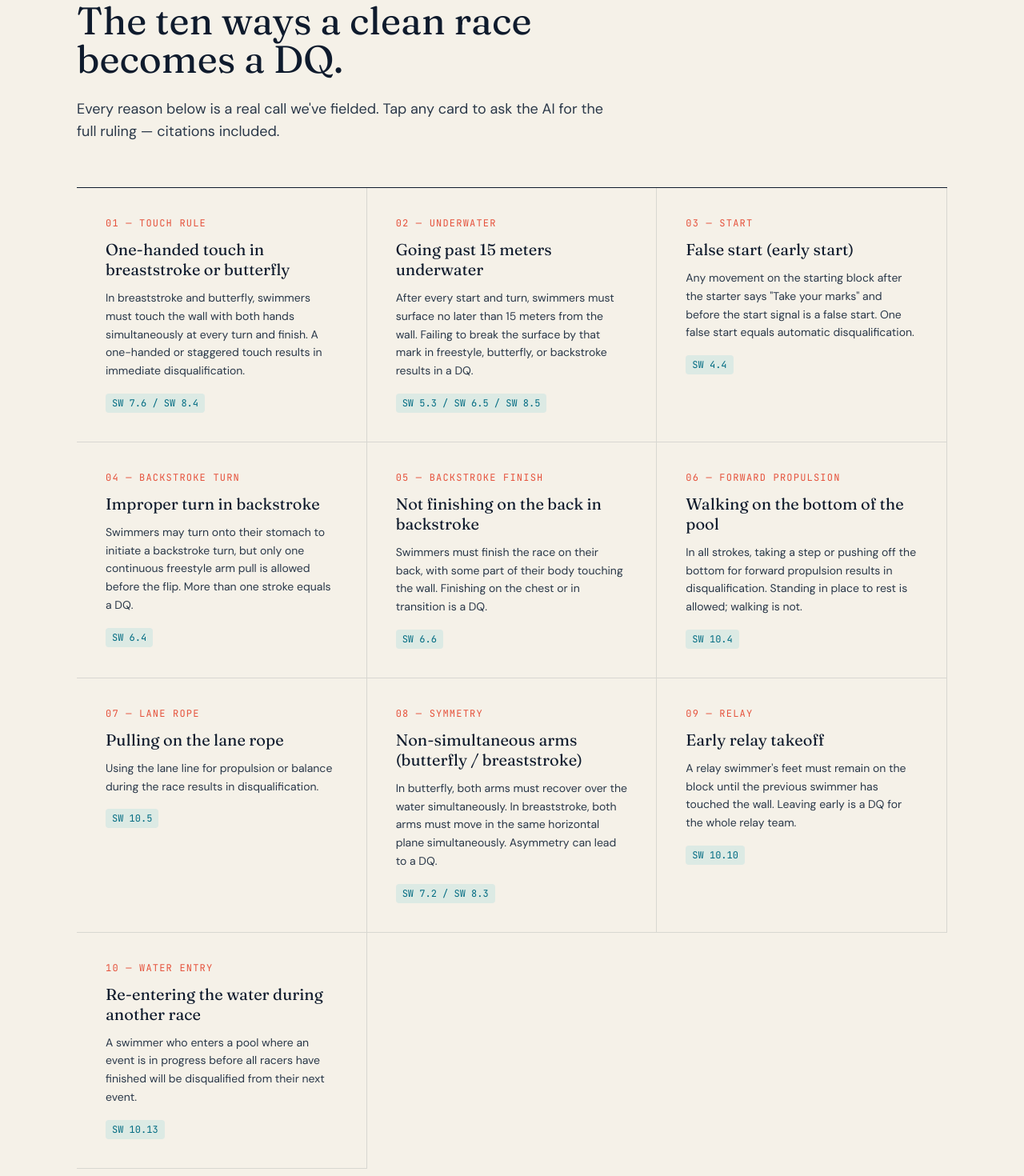
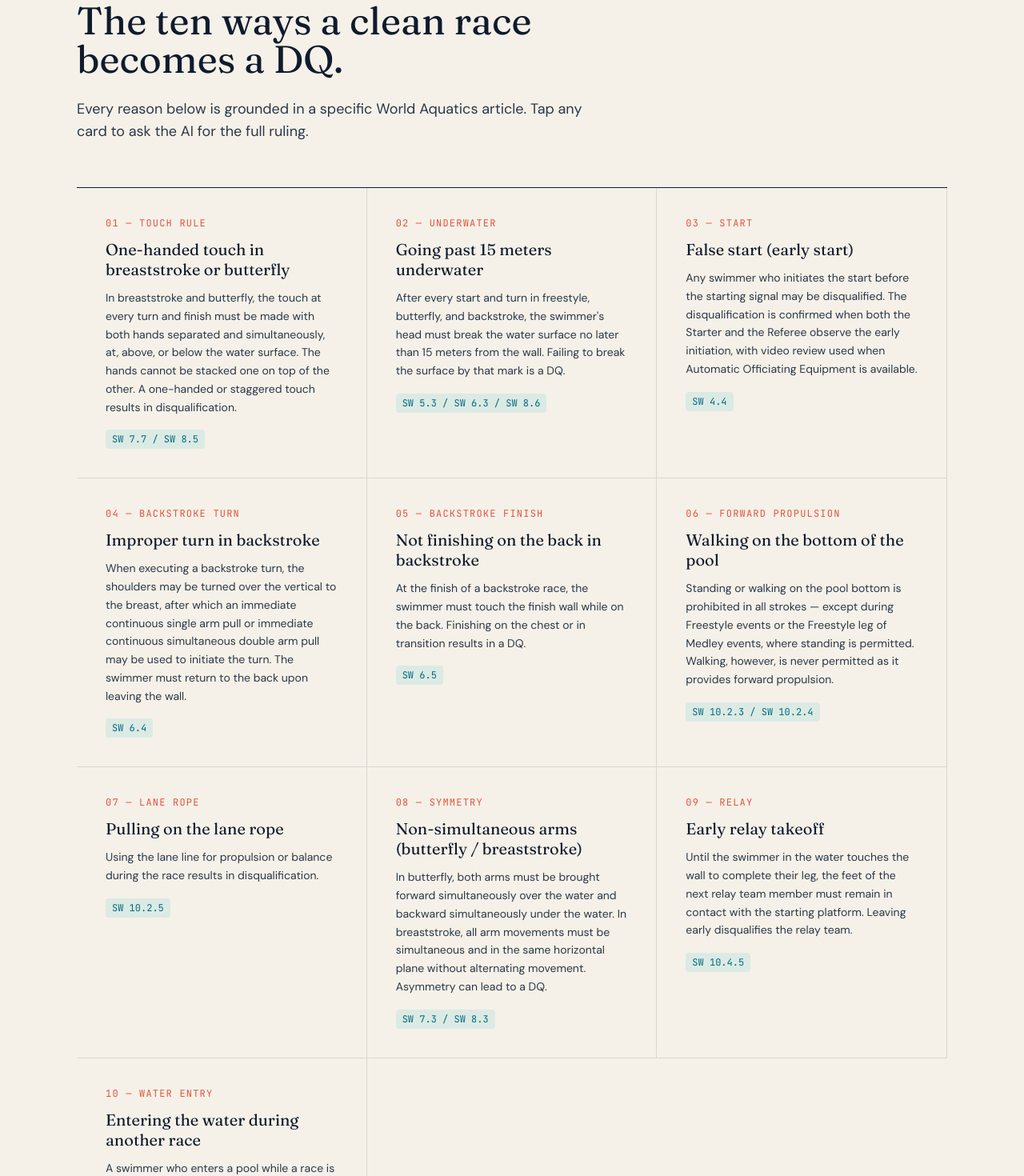
Before and after one commit to adhwaismail-stack/aquatics-app, a Next.js app: page /swimming in a window 1280 px wide. Shown: the part 1480-2950 px from the top of the page at 80% size. Built offline with nearby package versions, Linux system fonts and the light colour scheme.

Commit message:
Correct all Swimming citations against World Aquatics 2026 regulations

```diff
--- a/data/disciplines/swimming.ts
+++ b/data/disciplines/swimming.ts
@@ -1,4 +1,6 @@
 // Discipline content — single source of truth for the public Swimming page.
+// Citations verified against World Aquatics Swimming Competition Regulations
+// (in force from February 2026).
 
 export type Citation = string;
 
@@ -44,7 +46,7 @@ export const swimming: DisciplineContent = {
     "Get instant answers about Swimming rules, disqualifications, and regulations. Reviewed by World Aquatics certified Technical Officials. Try free.",
   ogImagePath: "/og-images/swimming.png",
   rulebookName: "World Aquatics Swimming Competition Regulations",
-  rulebookCycle: "2025–2028",
+  rulebookCycle: "In force from February 2026",
   heroEyebrow: "World Aquatics Swimming",
   heroSub:
     "Instant answers from the World Aquatics Swimming Competition Regulations, reviewed by certified Technical Officials.",
@@ -56,141 +58,141 @@ export const swimming: DisciplineContent = {
   ],
   sectionHeading: "The ten ways a clean race becomes a DQ.",
   sectionLead:
-    "Every reason below is a real call we've fielded. Tap any card to ask the AI for the full ruling — citations included.",
+    "Every reason below is grounded in a specific World Aquatics article. Tap any card to ask the AI for the full ruling.",
   dqReasons: [
     {
       num: "01",
       category: "TOUCH RULE",
       title: "One-handed touch in breaststroke or butterfly",
-      body: "In breaststroke and butterfly, swimmers must touch the wall with both hands simultaneously at every turn and finish. A one-handed or staggered touch results in immediate disqualification.",
-      cite: "SW 7.6 / SW 8.4",
+      body: "In breaststroke and butterfly, the touch at every turn and finish must be made with both hands separated and simultaneously, at, above, or below the water surface. The hands cannot be stacked one on top of the other. A one-handed or staggered touch results in disqualification.",
+      cite: "SW 7.7 / SW 8.5",
     },
     {
       num: "02",
       category: "UNDERWATER",
       title: "Going past 15 meters underwater",
-      body: "After every start and turn, swimmers must surface no later than 15 meters from the wall. Failing to break the surface by that mark in freestyle, butterfly, or backstroke results in a DQ.",
-      cite: "SW 5.3 / SW 6.5 / SW 8.5",
+      body: "After every start and turn in freestyle, butterfly, and backstroke, the swimmer's head must break the water surface no later than 15 meters from the wall. Failing to break the surface by that mark is a DQ.",
+      cite: "SW 5.3 / SW 6.3 / SW 8.6",
     },
     {
       num: "03",
       category: "START",
       title: "False start (early start)",
-      body: "Any movement on the starting block after the starter says \"Take your marks\" and before the start signal is a false start. One false start equals automatic disqualification.",
+      body: "Any swimmer who initiates the start before the starting signal may be disqualified. The disqualification is confirmed when both the Starter and the Referee observe the early initiation, with video review used when Automatic Officiating Equipment is available.",
       cite: "SW 4.4",
     },
     {
       num: "04",
       category: "BACKSTROKE TURN",
       title: "Improper turn in backstroke",
-      body: "Swimmers may turn onto their stomach to initiate a backstroke turn, but only one continuous freestyle arm pull is allowed before the flip. More than one stroke equals a DQ.",
+      body: "When executing a backstroke turn, the shoulders may be turned over the vertical to the breast, after which an immediate continuous single arm pull or immediate continuous simultaneous double arm pull may be used to initiate the turn. The swimmer must return to the back upon leaving the wall.",
       cite: "SW 6.4",
     },
     {
       num: "05",
       category: "BACKSTROKE FINISH",
       title: "Not finishing on the back in backstroke",
-      body: "Swimmers must finish the race on their back, with some part of their body touching the wall. Finishing on the chest or in transition is a DQ.",
-      cite: "SW 6.6",
+      body: "At the finish of a backstroke race, the swimmer must touch the finish wall while on the back. Finishing on the chest or in transition results in a DQ.",
+      cite: "SW 6.5",
     },
     {
       num: "06",
       category: "FORWARD PROPULSION",
       title: "Walking on the bottom of the pool",
-      body: "In all strokes, taking a step or pushing off the bottom for forward propulsion results in disqualification. Standing in place to rest is allowed; walking is not.",
-      cite: "SW 10.4",
+      body: "Standing or walking on the pool bottom is prohibited in all strokes — except during Freestyle events or the Freestyle leg of Medley events, where standing is permitted. Walking, however, is never permitted as it provides forward propulsion.",
+      cite: "SW 10.2.3 / SW 10.2.4",
     },
     {
       num: "07",
       category: "LANE ROPE",
       title: "Pulling on the lane rope",
       body: "Using the lane line for propulsion or balance during the race results in disqualification.",
-      cite: "SW 10.5",
+      cite: "SW 10.2.5",
     },
     {
       num: "08",
       category: "SYMMETRY",
       title: "Non-simultaneous arms (butterfly / breaststroke)",
-      body: "In butterfly, both arms must recover over the water simultaneously. In breaststroke, both arms must move in the same horizontal plane simultaneously. Asymmetry can lead to a DQ.",
-      cite: "SW 7.2 / SW 8.3",
+      body: "In butterfly, both arms must be brought forward simultaneously over the water and backward simultaneously under the water. In breaststroke, all arm movements must be simultaneous and in the same horizontal plane without alternating movement. Asymmetry can lead to a DQ.",
+      cite: "SW 7.3 / SW 8.3",
     },
     {
       num: "09",
       category: "RELAY",
       title: "Early relay takeoff",
-      body: "A relay swimmer's feet must remain on the block until the previous swimmer has touched the wall. Leaving early is a DQ for the whole relay team.",
-      cite: "SW 10.10",
+      body: "Until the swimmer in the water touches the wall to complete their leg, the feet of the next relay team member must remain in contact with the starting platform. Leaving early disqualifies the relay team.",
+      cite: "SW 10.4.5",
     },
     {
       num: "10",
       category: "WATER ENTRY",
-      title: "Re-entering the water during another race",
-      body: "A swimmer who enters a pool where an event is in progress before all racers have finished will be disqualified from their next event.",
-      cite: "SW 10.13",
+      title: "Entering the water during another race",
+      body: "A swimmer who enters a pool while a race is in progress, before all racers have completed the course, will be disqualified from the next race they are scheduled to compete in.",
+      cite: "SW 10.2.7 / SW 10.3",
     },
   ],
   faqs: [
     {
       question: "What does DQ mean in swimming?",
       answer:
-        "DQ stands for \"disqualified.\" When a swimmer breaks a stroke or technical rule during a race, an official issues a DQ, and the swim doesn't count for time or place. The most common DQ reasons are improper touches, false starts, and going past 15 meters underwater.",
-      cite: "SW 9 / SW 10",
+        "DQ stands for \"disqualified.\" When a swimmer breaches a stroke or technical rule during a race, the Referee disqualifies the swimmer and the swim does not count for time or place. Common DQ reasons include improper touches, false starts, and going past 15 meters underwater.",
+      cite: "SW 10.3 / SW 4.4",
     },
     {
       question: "Can a swimmer use a snorkel in competition?",
       answer:
-        "No. World Aquatics rules prohibit any device that aids speed, buoyancy, or endurance during competition, including snorkels, fins, webbed gloves, and power bands.",
-      cite: "SW 10.7",
+        "No. Other than permitted swimwear, an athlete must not wear or use any device that may aid speed, buoyancy, or endurance during competition. This includes webbed gloves, flippers, fins, adhesive substances, and similar aids such as snorkels.",
+      cite: "SW 14.2",
     },
     {
       question: "What is the 15-meter rule in swimming?",
       answer:
-        "After every start and turn in freestyle, butterfly, and backstroke, the swimmer's head must break the water surface no later than 15 meters from the wall. Lane lines have a marker indicating this point. The rule does not apply to breaststroke.",
-      cite: "SW 5.3 / SW 6.5 / SW 8.5",
+        "After every start and turn in freestyle, butterfly, and backstroke, the swimmer's head must break the water surface no later than 15 meters from the wall. Lane lines have distinct floats marking this point. The 15-meter rule does not apply to breaststroke.",
+      cite: "SW 5.3 / SW 6.3 / SW 8.6",
     },
     {
       question: "Can goggles fall off without causing a DQ?",
       answer:
-        "Yes. Losing goggles during a race is not a disqualification. The swimmer is expected to continue racing without them.",
-      cite: "SW 10.8",
+        "Yes. Goggles are optional under World Aquatics rules — an athlete must wear a swimsuit and may wear goggles and/or a cap. There is no rule that disqualifies a swimmer for losing goggles during a race. The swimmer is expected to continue racing without them.",
+      cite: "SW 14.1",
     },
     {
       question: "Is a butterfly kick legal in breaststroke?",
       answer:
-        "A single downward butterfly kick is permitted during the start and each turn pullout in breaststroke, but not during the regular swimming portion. Continuous butterfly kicking during breaststroke equals a DQ.",
+        "Yes, but only once per turn. After the start and after each turn, a single butterfly kick is permitted at any time prior to the first breaststroke kick. Additional butterfly kicks during the breaststroke swim are not permitted and result in a DQ.",
       cite: "SW 7.1",
     },
     {
       question: "How do you appeal a swimming disqualification?",
       answer:
-        "Appeals are filed in writing with the Meet Referee within a time limit set by the meet rules (typically 30 minutes after results are posted). The Jury of Appeal makes the final decision. The Meet Referee's interpretation of stroke rules is generally final and not subject to appeal.",
-      cite: "GR 9",
+        "Appeals against a Referee's decision are adjudicated under Article 12 of Part One of the World Aquatics Competition Regulations. The Resolution Desk Judges receive initial queries from team leaders, including those regarding disqualifications, and pass them to the Technical Swimming Committee.",
+      cite: "SW 2.3.2 / SW 2.17",
     },
     {
       question: "Can a swimmer wear two swimsuits in competition?",
       answer:
-        "No. World Aquatics rules permit only one swimsuit and require the suit to be on the World Aquatics approved swimwear list.",
-      cite: "GR 5",
+        "No. During competition, a swimmer must wear a swimsuit permitted by Article 6 of Part One. The approved swimwear regulations limit competition to a single permitted swimsuit; layering swimsuits is not allowed.",
+      cite: "SW 14.1 / Part One Art. 6",
     },
     {
       question: "What happens if a swimmer's body touches the bottom of the pool?",
       answer:
-        "Touching the bottom is not automatically a DQ — it only becomes a violation if the swimmer uses the bottom for forward propulsion (pushing off or walking). Brief incidental contact during underwater kicking is allowed.",
-      cite: "SW 10.4",
+        "Touching the bottom is not automatically a DQ. Standing on the pool bottom is permitted during freestyle events or the freestyle leg of medley events. In other strokes, taking a stride or step from the bottom for propulsion is prohibited and results in disqualification.",
+      cite: "SW 10.2.3 / SW 10.2.4",
     },
     {
       question: "Can a relay team be disqualified if one swimmer breaks a rule?",
       answer:
-        "Yes. If any swimmer in a relay commits a stroke violation, false start, or other infraction, the entire relay team is disqualified.",
-      cite: "SW 10.9",
+        "Yes. If any swimmer in a relay commits a stroke violation, an early takeoff, or another infraction covered by the relay rules, the entire relay team is disqualified. The swimmer who breached the rule is also individually disqualified.",
+      cite: "SW 10.4 / SW 10.5",
     },
     {
-      question: "What is a stroke and turn judge looking for?",
+      question: "What does a Judge of Stroke or Inspector of Turns watch for?",
       answer:
-        "Stroke and turn judges watch for legal stroke technique throughout the race and at every turn. They check arm symmetry, kick patterns, wall touches, body position at turns, and 15-meter underwater limits. They report any violations to the Referee for final DQ decisions.",
-      cite: "SW 2.4",
+        "Judges of Stroke ensure that the rules of the designated stroke are followed throughout the race and assist with turns and finishes. Inspectors of Turns are assigned one per lane at each end and ensure compliance with the rules at the start, every turn, and the finish. Both report any breach observed to the Referee.",
+      cite: "SW 2.8 / SW 2.9",
     },
   ],
   datePublished: "2026-05-01",
-  dateModified: "2026-05-01",
+  dateModified: "2026-05-02",
 };
```
